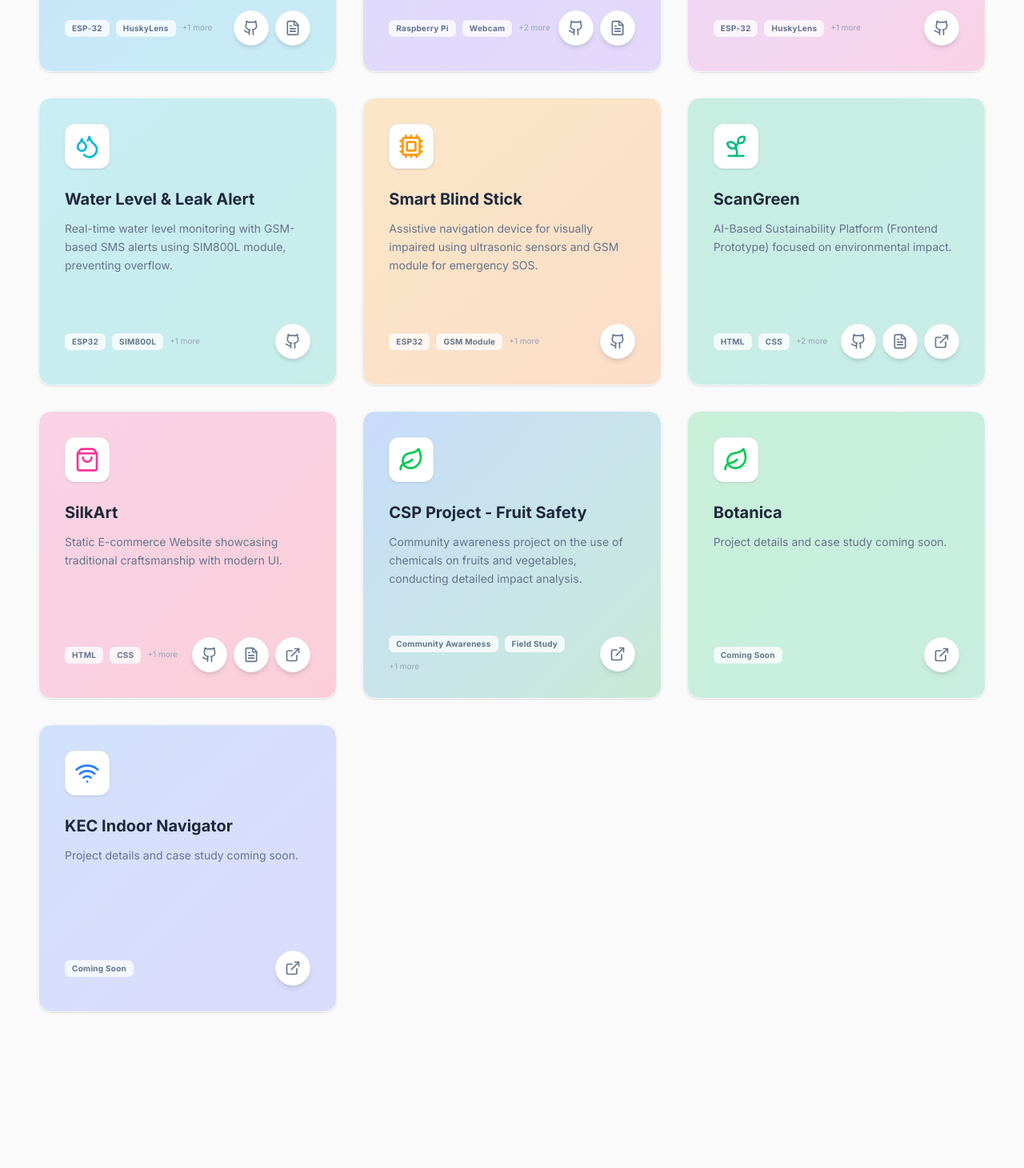
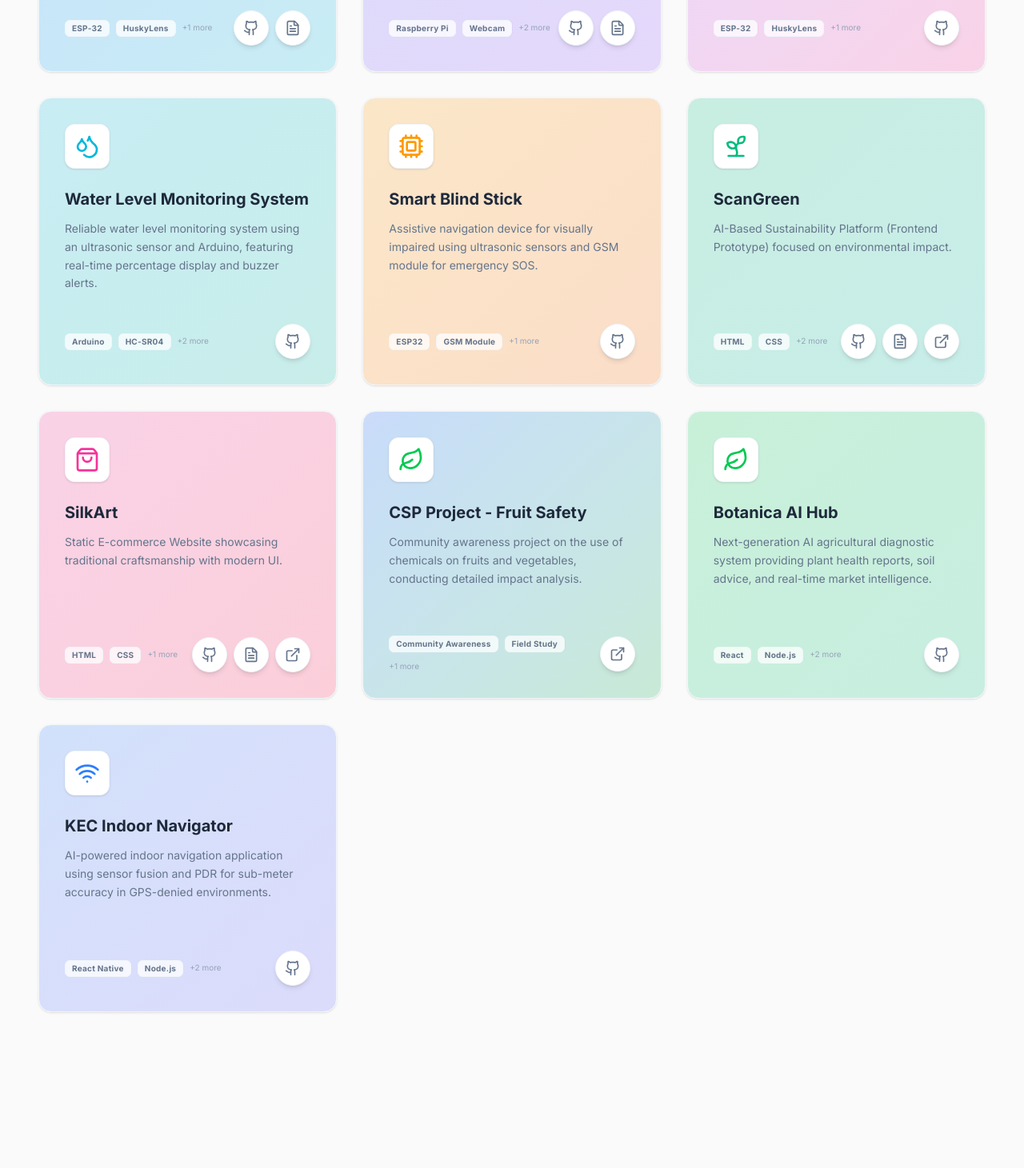
Before and after one commit to uday0438/Uday_Portfolio, a React (Vite) app: page / in a window 1280 px wide. Shown: the part 1330-2791 px from the top of the page at 80% size. Built offline with nearby package versions, Linux system fonts and the light colour scheme; a web font is replaced by a local one.

Commit message:
feat: update project details for Water Level, Botanica, and Indoor Navigator; adjust UI font sizes

```diff
--- a/components/Hero.tsx
+++ b/components/Hero.tsx
@@ -44,7 +44,7 @@ const Hero: React.FC = () => {
         transition={{ duration: 1, delay: 0.5 }}
         className="text-center"
       >
-        <h1 className="font-serif text-[8vw] md:text-[10vw] leading-none text-[var(--text-primary)] italic select-none">
+        <h1 className="font-serif text-[11.5vw] md:text-[14.4vw] leading-none text-[var(--text-primary)] italic select-none">
           Uday
         </h1>
       </motion.div>
--- a/components/Navbar.tsx
+++ b/components/Navbar.tsx
@@ -76,7 +76,7 @@ const Navbar: React.FC = () => {
       >
         {/* Logo */}
         <div
-          className="text-lg font-bold bg-gradient-to-r from-blue-500 to-purple-500 bg-clip-text text-transparent cursor-pointer"
+          className="text-[1.35rem] font-bold bg-gradient-to-r from-blue-500 to-purple-500 bg-clip-text text-transparent cursor-pointer"
           onClick={() => scrollToSection('home')}
         >
           UB
--- a/components/Projects.tsx
+++ b/components/Projects.tsx
@@ -81,20 +81,20 @@ const projects: Project[] = [
   },
   {
     id: 3,
-    title: "Water Level & Leak Alert",
-    description: "Real-time water level monitoring with GSM-based SMS alerts using SIM800L module, preventing overflow.",
-    tags: ["ESP32", "SIM800L", "Water Sensors"],
+    title: "Water Level Monitoring System",
+    description: "Reliable water level monitoring system using an ultrasonic sensor and Arduino, featuring real-time percentage display and buzzer alerts.",
+    tags: ["Arduino", "HC-SR04", "I2C LCD", "Buzzer"],
     gradient: "from-cyan-500/20 to-teal-500/20 dark:from-cyan-500/10 dark:to-teal-500/10",
     icon: <Droplets className="w-8 h-8 text-cyan-500" />,
-    github: "https://github.com/uday0438",
+    github: "https://github.com/uday0438/water-level-monitor-ultrasonic.git",
     details: {
-      challenge: "Water scarcity and wastage due to overhead tank overflows are major issues in residential areas, often going unnoticed until significant damage occurs.",
-      solution: "Built an automated monitoring system using ultrasonic sensors and an ESP32. When water reaches a threshold, it triggers a GSM module to send SMS alerts and automatically shuts off the pump.",
+      challenge: "Manual monitoring of water tanks often leads to overflows and water wastage, while complex IoT solutions can be expensive and difficult to maintain.",
+      solution: "Engineered a cost-effective system using an HC-SR04 ultrasonic sensor and Arduino. The system calculates water volume percentages in real-time, displaying status on an I2C LCD and triggering a buzzer alert when the tank reaches 80% capacity.",
       results: [
-        "Prevented 100% of overflow incidents during testing",
-        "Remote monitoring via SMS for users without internet",
-        "Low power consumption design for battery operation",
-        "Instant leak detection via moisture sensors"
+        "Real-time measurement with high accuracy calibration",
+        "Automated overflow prevention with buzzer alerts",
+        "Clear status feedback via I2C LCD display",
+        "Robust software filtering to eliminate sensor noise"
       ]
     }
   },
@@ -179,19 +179,41 @@ const projects: Project[] = [
   },
   {
     id: 10,
-    title: "Botanica",
-    description: "Project details and case study coming soon.",
-    tags: ["Coming Soon"],
+    title: "Botanica AI Hub",
+    description: "Next-generation AI agricultural diagnostic system providing plant health reports, soil advice, and real-time market intelligence.",
+    tags: ["React", "Node.js", "Gemini AI", "Precision Ag"],
     gradient: "from-green-500/20 to-emerald-500/20 dark:from-green-500/10 dark:to-emerald-500/10",
-    icon: <Leaf className="w-8 h-8 text-green-500" />
+    icon: <Leaf className="w-8 h-8 text-green-500" />,
+    github: "https://github.com/uday0438/Botanica.git",
+    details: {
+      challenge: "Small-scale farmers lack access to precision diagnostic tools and real-time market data, often relying on guesswork for irrigation, pest control, and selling prices.",
+      solution: "Developed an AI-powered platform using Google Gemini 1.5. It features multi-modal plant identification, satellite field monitoring via Sentinel-2 patterns, and live Mandi market telemetry (Agmarknet) for profit optimization.",
+      results: [
+        "Kaggle-grounded identification for 38+ plant classes",
+        "NDVI field health telemetry monitoring from orbit",
+        "Hyper-local weather risk intelligence and advice",
+        "Live Indian market price tracking and analysis"
+      ]
+    }
   },
   {
     id: 11,
     title: "KEC Indoor Navigator",
-    description: "Project details and case study coming soon.",
-    tags: ["Coming Soon"],
+    description: "AI-powered indoor navigation application using sensor fusion and PDR for sub-meter accuracy in GPS-denied environments.",
+    tags: ["React Native", "Node.js", "MongoDB", "Sensor Fusion"],
     gradient: "from-blue-500/20 to-indigo-500/20 dark:from-blue-500/10 dark:to-indigo-500/10",
-    icon: <Wifi className="w-8 h-8 text-blue-500" />
+    icon: <Wifi className="w-8 h-8 text-blue-500" />,
+    github: "https://github.com/uday0438/Indoor_Navigation.git",
+    details: {
+      challenge: "GPS signals are unreliable indoors, making navigation in large campus buildings difficult. Existing beacon-based solutions are expensive and hard to maintain.",
+      solution: "Engineered a mobile solution using React Native and Pedestrian Dead Reckoning (PDR). By fusing data from smartphone motion sensors and implementing Dijkstra's algorithm on a custom spatial graph, the app provides accurate turn-by-turn navigation without external hardware.",
+      results: [
+        "Achieved sub-meter indoor tracking accuracy",
+        "Robust offline mode for campus Wi-Fi dead zones",
+        "Multi-lingual turn-by-turn voice guidance",
+        "Interactive SVG-based multi-floor mapping"
+      ]
+    }
   }
 ];
 
```
